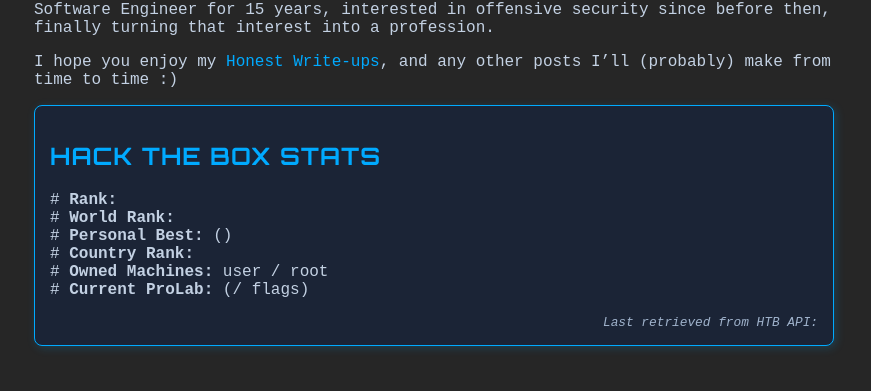
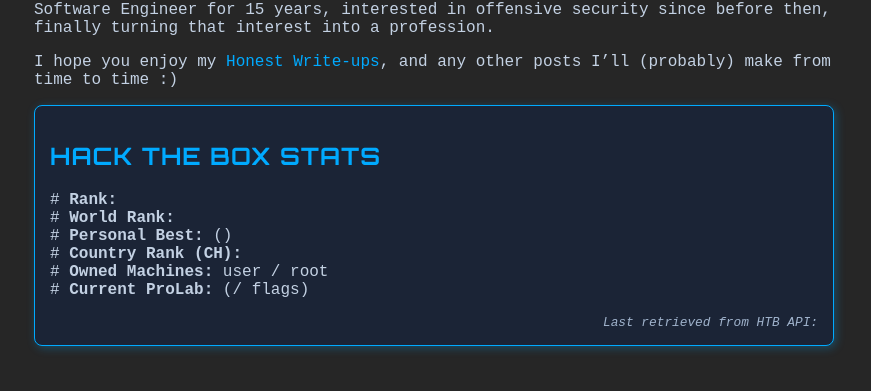
Before and after one commit to tiagomanunes/tiagomanunes.github.io, a Jekyll site: the page built from index.md, in a window 1280 px wide. Shown: the part 150-541 px from the top of the page, without its empty margins (206-1077 px from the left). Built offline with Jekyll 4.4.1, drawn with Linux system fonts in a browser that asks for light colours.

Commit message:
Small fixes

```diff
--- a/assets/css/style.css
+++ b/assets/css/style.css
@@ -18,6 +18,7 @@
   text-decoration: none;
   font-weight: bold;
   margin-right: 15px;
+  transition: color 0.3s ease-in-out;
 }
 
 nav a:hover {
@@ -33,7 +34,7 @@
   border: 1px solid #00aaff;
   padding: 15px;
   border-radius: 8px;
-  box-shadow: 2px 2px 10px rgba(0, 170, 255, 0.2);
+  box-shadow: 2px 2px 10px rgba(0, 170, 255, 0.3);
 }
 
 h1, h2, h3, h4, h5, h6 {
@@ -47,6 +48,11 @@
 a {
   color: #00aaff;
   text-decoration: none;
+  transition: color 0.3s ease-in-out;
+}
+
+a:hover {
+  color: #0088cc; /* Slightly darker blue */
 }
 
 ul {
@@ -113,3 +119,11 @@
 .social-icons a.custom-icon:hover img {
   filter: invert(79%) sepia(100%) saturate(240%) hue-rotate(50deg) brightness(115%) contrast(105%); /* Simulate HTB's electric-green */
 }
+
+hr {
+  border: none;
+  height: 1px;
+  background: #00aaff;
+  margin: 40px 0;
+  box-shadow: 0 0 10px #00aaff;
+}
--- a/index.md
+++ b/index.md
@@ -14,7 +14,7 @@
     <li># <strong>Rank:</strong> {{ site.data.htb_data.rank_label }}</li>
     <li># <strong>World Rank:</strong> {{ site.data.htb_data.rank_global }}</li>
     <li># <strong>Personal Best:</strong> {{ site.data.htb_data.best_rank }} ({{ site.data.htb_data.best_date }})</li>
-    <li># <strong>Country Rank:</strong> {{ site.data.htb_data.rank_country }}</li>
+    <li># <strong>Country Rank (CH):</strong> {{ site.data.htb_data.rank_country }}</li>
     <li># <strong>Owned Machines:</strong> {{ site.data.htb_data.owns_user }} user / {{ site.data.htb_data.owns_root }} root</li>
     <li># <strong>Current ProLab:</strong> {{ site.data.htb_data.current_prolab }} ({{ site.data.htb_data.prolab_owned_flags }}/{{ site.data.htb_data.prolab_total_flags }} flags)</li>
   </ul>
```
Also changed, not shown: _writeups/index.md (+3 -3 lines).
